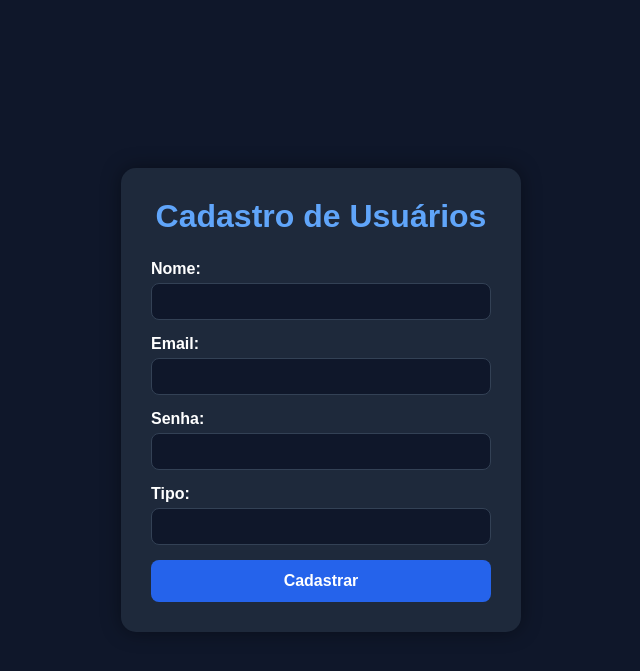
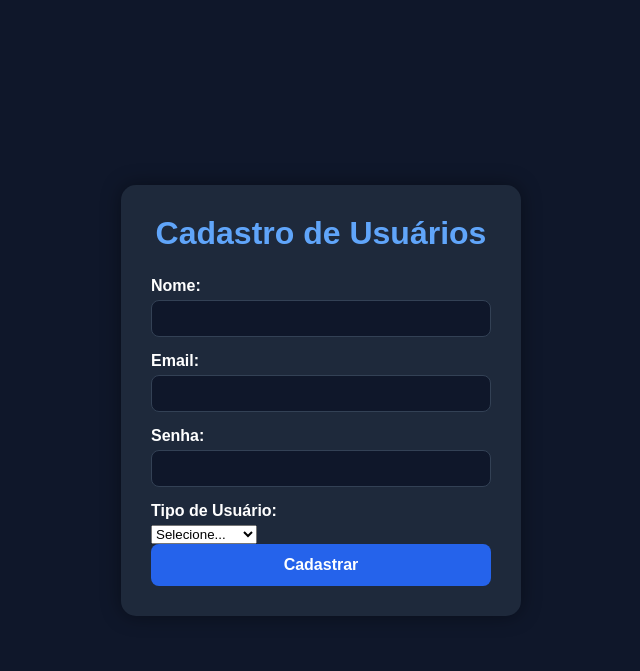
Before and after one commit to Rafael2201-dev/EcoCharge, a Flask app: page /usuarios in a window 1280 px wide. Shown: the top 671 px of the page, without its empty margins (319-959 px from the left). Run offline with Flask 3, Linux system fonts and the light colour scheme.

Commit message:
alterando tipo usuario

```diff
--- a/templates/usuarios.html
+++ b/templates/usuarios.html
@@ -24,8 +24,12 @@
             <label>Senha:</label>
             <input type="password" name="senha">
 
-            <label>Tipo:</label>
-            <input type="text" name="tipo">
+            <label>Tipo de Usuário:</label>
+            <select name="tipo" id="tipo" required>
+    <option value="">Selecione...</option>
+    <option value="Pessoa Física">Pessoa Física</option>
+    <option value="Corporativo">Corporativo</option>
+    </select>
 
             <button type="submit">
                 Cadastrar
```
